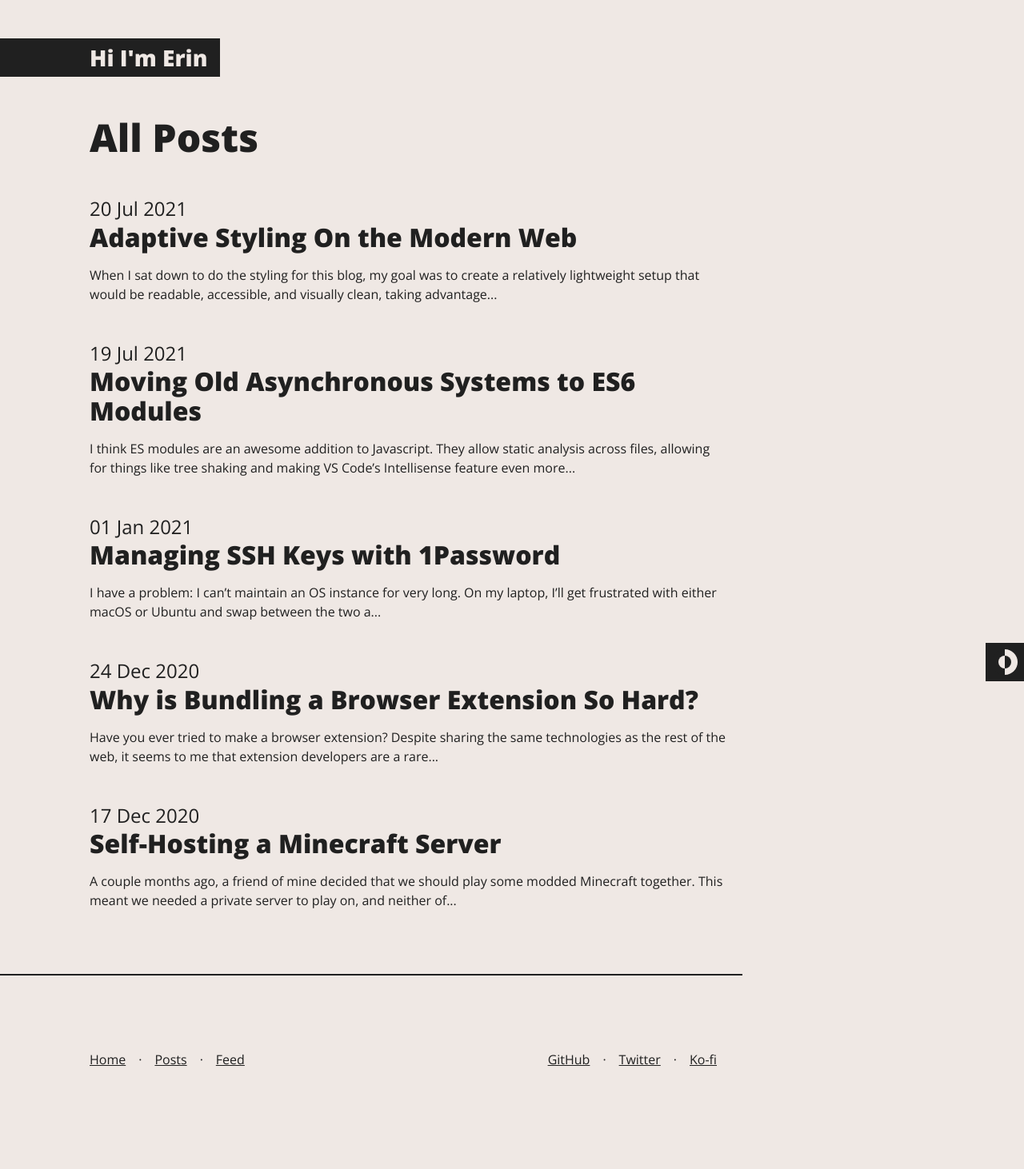
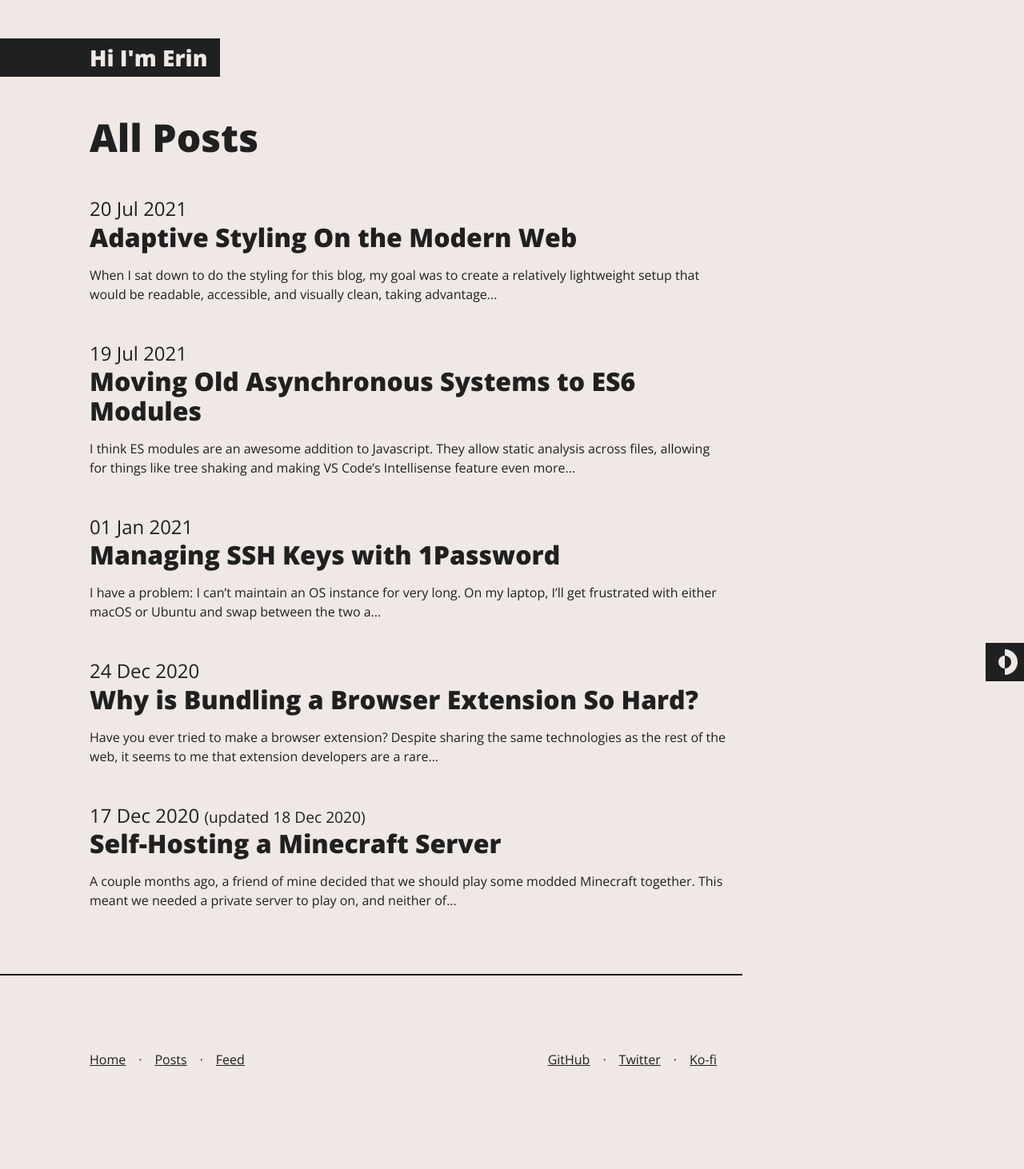
Before and after one commit to eritbh/eritbh.github.io, a Jekyll site: the page built from posts.md, in a window 1280 px wide. Shown: the whole page at 80% size. Built offline with Jekyll 4.4.1, drawn with Linux system fonts in a browser that asks for light colours.

Commit message:
reuse post info styles everywhere

```diff
--- a/_includes/post_list.html
+++ b/_includes/post_list.html
@@ -4,15 +4,20 @@
 		{% assign sorted_posts = sorted_posts | slice: 0, include.num %}
 	{% endif %}
 	{% for post in sorted_posts %}
-	<article class="post-meta">
+	<article class="post-meta post-meta--has-link">
 		<h2 class="post-meta__title">
 			<a href="{{ post.url }}">
 				{{ post.title }}
 			</a>
 		</h2>
-		<time class="post-meta__date" datetime="{{ post.date }}">
-			{{ post.date | date_to_string }}
-		</time>
+		<span class="post-meta__date">
+			<time datetime="{{ page.date }}">
+				{{ post.date | date_to_string }}
+			</time>
+			{% if post.modified %}
+				<small>(updated <time datetime="{{ page.modified }}">{{ post.modified | date_to_string }}</time>)</small>
+			{% endif %}
+		</span>
 		<p class="post-meta__excerpt">
 			{{ post.excerpt | strip_html | truncatewords: 30 }}
 		</p>
--- a/_layouts/bare.html
+++ b/_layouts/bare.html
@@ -2,7 +2,8 @@
 <html lang="en">
 
 <head>
-	{% include head_content.html %}
+
+{% include head_content.html %}
 </head>
 
 <body>
--- a/_layouts/default.html
+++ b/_layouts/default.html
@@ -8,7 +8,12 @@
 		<h1 class="post-meta__title">{{ page.title }}</h1>
 
 		{% if page.date %}
-		<time class="post-meta__date" datetime="{{ page.date }}">{{ page.date | date_to_string }}</time>
+		<span class="post-meta__date">
+			<time datetime="{{ page.date }}">{{ page.date | date_to_string }}</time>
+			{% if page.modified %}
+			<small>(updated <time datetime="{{ page.modified }}">{{ page.modified | date_to_string }}</time>)</small>
+			{% endif %}
+		</span>
 		{% endif %}
 	</header>
 
--- a/css/main.css
+++ b/css/main.css
@@ -283,6 +283,7 @@
 	flex-direction: column;
 }
 
+/* Post information display - for posts list and for article headers */
 
 .post-meta {
 	display: flex;
@@ -290,15 +291,15 @@
 	margin: 0 0 1rem;
 	margin: 0 0 calc(2 * var(--expanding-rem) + 1rem);
 }
-.post-meta a {
-	color: inherit;
-	text-decoration: inherit;
+.post-meta__title {
+	/* font styles rely on heading styles defined above in <main> */
+	margin: 0;
 }
-.posts-list a:hover {
+.post-meta__title a {
+	text-decoration: none;
+}
+.post-meta__title a:hover {
 	text-decoration: underline;
-}
-.post-meta__title {
-	margin: 0;
 }
 .post-meta__date {
 	font-size: 1.5em;
```
Also changed, not shown: _includes/post_meta.html (added).
